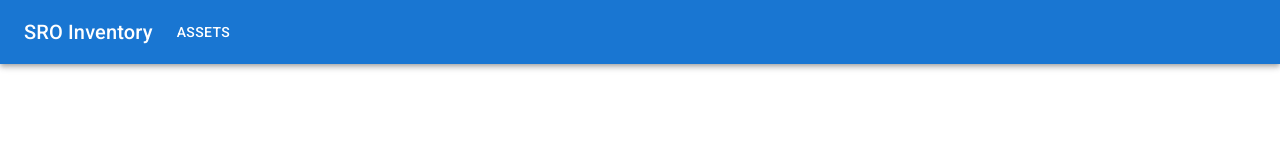
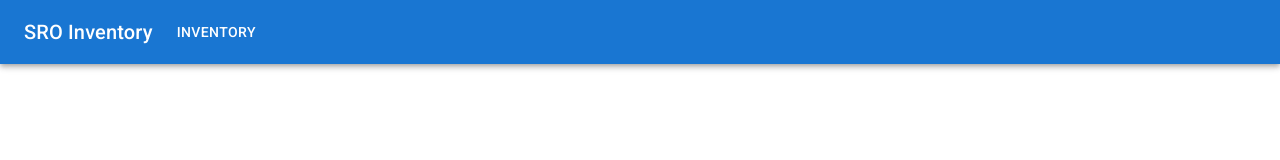
Before and after one commit to roboticsoutreach/pyinv-next-ui, a Next.js app: page / in a window 1280 px wide. Shown: the top 160 px of the page. Built offline with nearby package versions, Linux system fonts and the light colour scheme.

Commit message:
feat: add links config to navbar

```diff
--- a/src/components/NavBar.tsx
+++ b/src/components/NavBar.tsx
@@ -1,6 +1,14 @@
 "use client";
 
 import { AppBar, Toolbar, Typography, Box, Button } from "@mui/material";
+import Link from "next/link";
+
+interface Link {
+    name: string;
+    href: string;
+}
+
+const links: Link[] = [{ name: "Inventory", href: "/inventory" }];
 
 export default function NavBar() {
     return (
@@ -11,7 +19,16 @@ export default function NavBar() {
                 </Typography>
 
                 <Box sx={{ flexGrow: 1, display: { xs: "none", md: "flex" }, ml: 2 }}>
-                    <Button sx={{ display: "block", color: "white" }}>Assets</Button>
+                    {links.map((link) => (
+                        <Button
+                            key={link.name}
+                            href={link.href}
+                            sx={{ display: "block", color: "white" }}
+                            LinkComponent={Link}
+                        >
+                            {link.name}
+                        </Button>
+                    ))}
                 </Box>
             </Toolbar>
         </AppBar>
```
